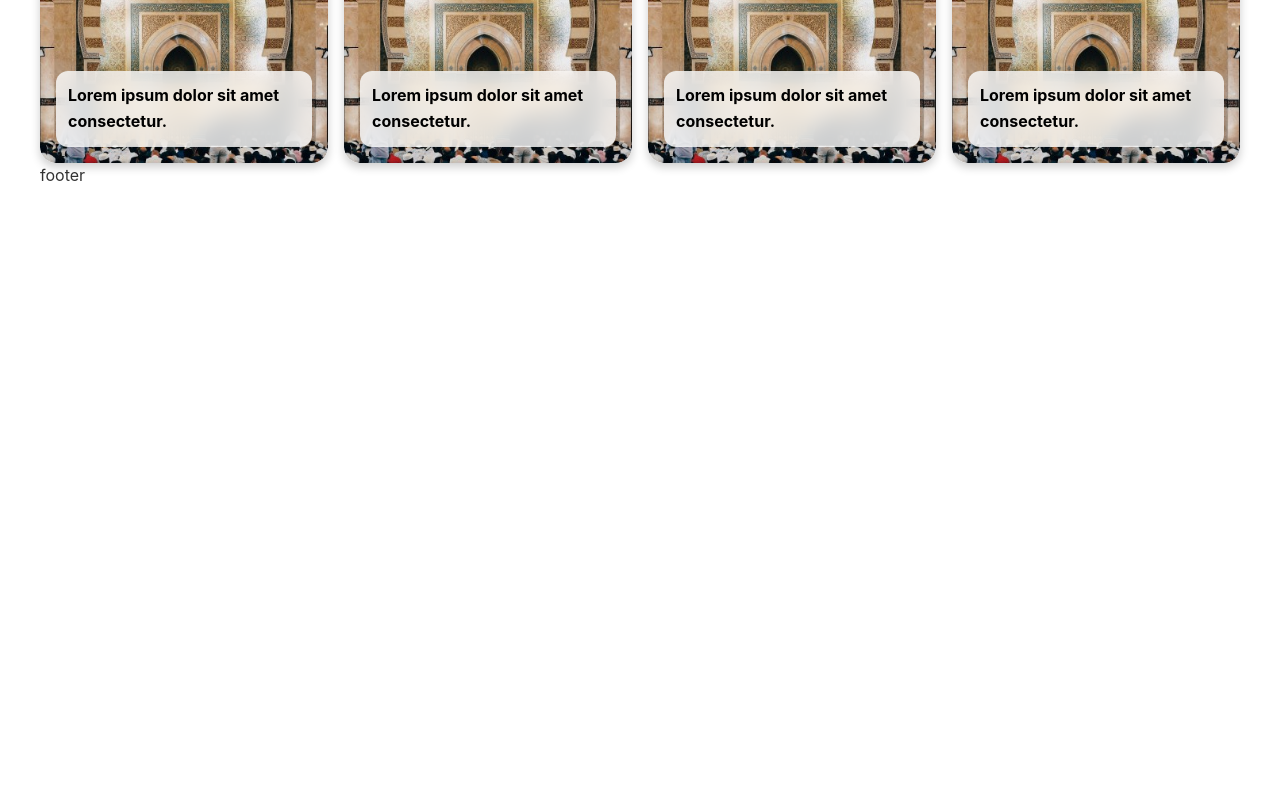
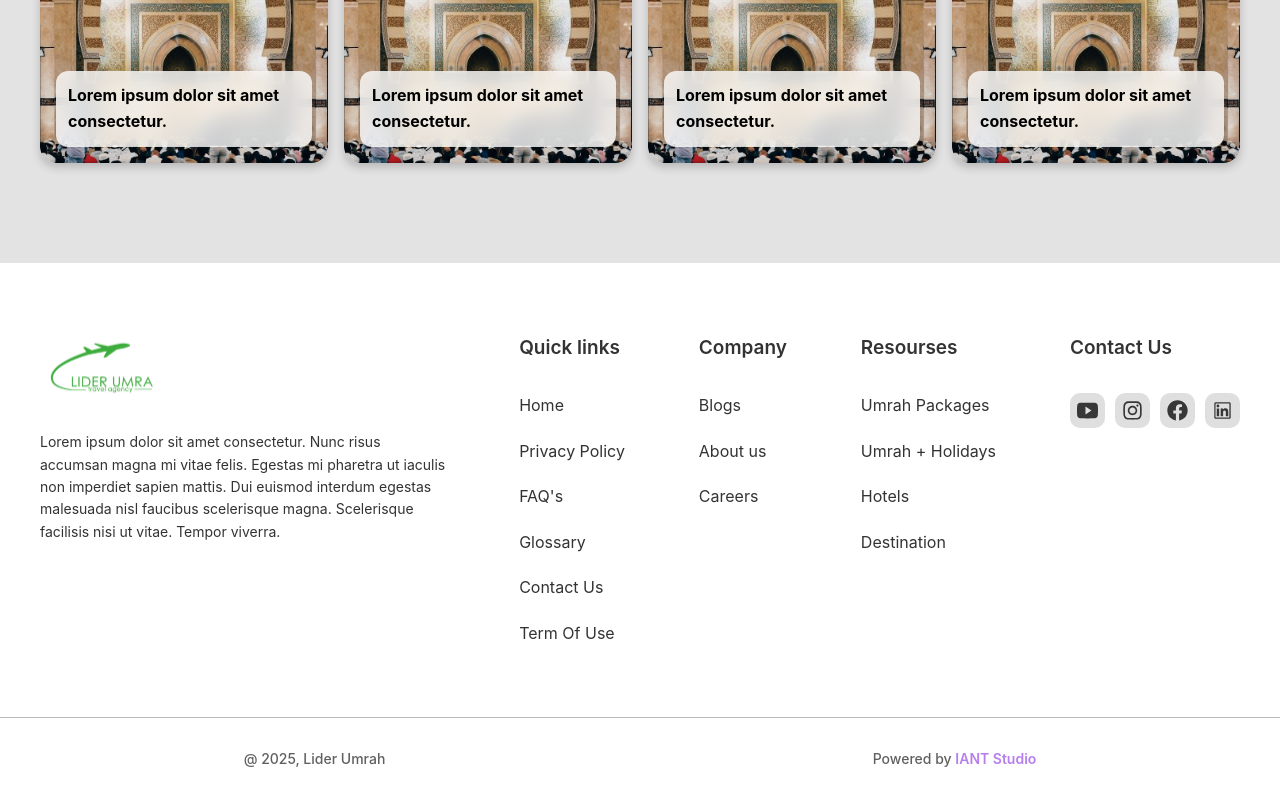
Before and after one commit to rahmanovdev/Lider-Umrah, a Next.js app: page / in a window 1280 px wide. Shown: the part 2267-3067 px from the top of the page. Before the commit the page ends 2455 px from the top, so only its background shows below. Built offline with nearby package versions, Linux system fonts and the light colour scheme; no server answers.

Commit message:
footer is done

```diff
--- a/src/app/globals.scss
+++ b/src/app/globals.scss
@@ -2,7 +2,7 @@
   /* Цветовая палитра */
   --color-primary: #007acc; /* Основной цвет */
   --color-text: #333; /* Цвет текста */
-  --color-background: #ffffff; /* Цвет фона */
+  --color-background: rgba(0, 0, 0, 0.111);; /* Цвет фона */
   --color-border: #ccc; /* Цвет границ */
 
   /* Шрифты */
--- a/src/components/layout/footer/Footer.module.scss
+++ b/src/components/layout/footer/Footer.module.scss
@@ -0,0 +1,125 @@
+.footer {
+    margin-top: 100px !important;
+    background: white;
+    width: 100%;
+
+
+    .content {
+        display: flex;
+        align-items: start;
+        justify-content: space-between;
+        padding: 70px 0;
+        .left_block {
+            img {
+                width: 130px;
+                height: 71px;
+                cursor: pointer;
+                margin-bottom: 20px;
+            }
+
+            p {
+                font-size: 14px;
+                font-weight: 400;
+                cursor: pointer;
+            }
+        }
+
+        .center {
+            h2 {
+                font-size: 19px;
+                font-weight: 600;
+                margin-bottom: 30px;
+                cursor: pointer;
+            }
+
+            .nav {
+                display: flex;
+                flex-direction: column;
+                gap: 20px;
+
+                p {
+                    display: flex;
+                    align-items: center;
+                    cursor: pointer;
+                    position: relative;
+
+                    &::after {
+                        content: "";
+                        position: absolute;
+                        width: 100%;
+                        height: 2px;
+                        background-color: black;
+                        bottom: -4px;
+                        left: 0;
+                        transform: scaleX(0);
+                        transition: transform 0.3s ease;
+                    }
+
+                    &:hover::after {
+                        transform: scaleX(1);
+                    }
+                }
+            }
+        }
+
+        .right_block {
+            h2 {
+                font-size: 19px;
+                font-weight: 600;
+                margin-bottom: 30px;
+                cursor: pointer;
+            }
+
+            .logo {
+                display: flex;
+                align-items: center;
+                gap: 10px;
+                cursor: pointer;
+
+                svg {
+                    color: rgba(0, 0, 0, 0.753);
+                    background: rgba(0, 0, 0, 0.127);
+                    width: 35px;
+                    height: 35px;
+                    padding: 7px 7px;
+                    border-radius: 10px;
+
+                    &:hover {
+                        transform: scale(1.2);
+                        transition: 0.5s;
+                    }
+                }
+            }
+        }
+    }
+
+
+    .under_footer {
+        border-top: 1px solid rgba(0, 0, 0, 0.267);
+        padding: 30px 0;
+        display: flex;
+        align-items: center;
+        justify-content: space-around;
+
+        .left {
+            p {
+                font-size: 14px;
+                font-weight: 500;
+                color: rgba(0, 0, 0, 0.627);
+            }
+        }
+
+        .right {
+            p {
+                font-size: 14px;
+                font-weight: 500;
+                color: rgba(0, 0, 0, 0.627);
+
+                span {
+                    font-weight: 600;
+                    color: rgba(137, 43, 226, 0.608);
+                }
+            }
+        }
+    }
+}
--- a/src/components/layout/footer/Footer.tsx
+++ b/src/components/layout/footer/Footer.tsx
@@ -1,11 +1,80 @@
 import React from "react";
 import scss from "./Footer.module.scss";
+import liderUmrahLogo from "../../../../public/assets/images/logo.svg";
+import Image from "next/image";
+import { FaInstagram } from "react-icons/fa";
+import { FaFacebook } from "react-icons/fa";
+import { AiOutlineLinkedin } from "react-icons/ai";
+import { IoLogoYoutube } from "react-icons/io";
+
 
 const Footer = () => {
   return (
     <footer className={scss.footer}>
       <div className="container">
-        <div className={scss.content}>footer</div>
+        <div className={scss.content}>
+          <div className={scss.left_block}>
+            <Image
+              src={liderUmrahLogo}
+              alt="liderUmrah_logo"
+              height={300}
+              width={700}
+            />
+            <p>
+              Lorem ipsum dolor sit amet consectetur. Nunc risus <br /> accumsan
+              magna mi vitae felis. Egestas mi pharetra ut iaculis <br /> non
+              imperdiet sapien mattis. Dui euismod interdum egestas <br />{" "}
+              malesuada nisl faucibus scelerisque magna. Scelerisque <br />{" "}
+              facilisis nisi ut vitae. Tempor viverra.
+            </p>
+          </div>
+          <div className={scss.center}>
+            <h2>Quick links</h2>
+            <div className={scss.nav}>
+            <p>Home</p>
+            <p>Privacy Policy</p>
+            <p>FAQ's</p>
+            <p>Glossary</p>
+            <p>Contact Us</p>
+            <p>Term Of Use</p>
+            </div>
+          </div>
+          <div className={scss.center}>
+            <h2>Company</h2>
+            <div className={scss.nav}>
+            <p>Blogs</p>
+            <p>About us</p>
+            <p>Careers</p>
+            </div>
+          </div>
+          <div className={scss.center}>
+            <h2>Resourses</h2>
+            <div className={scss.nav}>
+            <p>Umrah Packages</p>
+            <p>Umrah + Holidays</p>
+            <p>Hotels</p>
+            <p>Destination</p>
+            </div>
+          </div>
+          <div className={scss.right_block}>
+            <h2>Contact Us</h2>
+            <div className={scss.logo}>
+            <IoLogoYoutube/>
+            <FaInstagram/>
+            <FaFacebook/>
+            <AiOutlineLinkedin/>
+            </div>
+          </div>
+        </div>
+      </div>
+
+      <div className={scss.under_footer}>
+        <div className={scss.left}>
+          <p>@ 2025, Lider Umrah</p>
+        </div>
+        <div className={scss.right}>
+          <p>Powered by <span>IANT Studio</span></p>
+        </div>
       </div>
     </footer>
   );
--- a/src/components/pages/home/StepsOfHajjSection/StepsHajjSection.module.scss
+++ b/src/components/pages/home/StepsOfHajjSection/StepsHajjSection.module.scss
@@ -1,5 +1,4 @@
 .Main {
-    background: rgba(0, 0, 0, 0.104);
     width: 100%;
     padding: 70px 0;
 
```
Also changed, not shown: public/assets/footer/lider.png (added).
